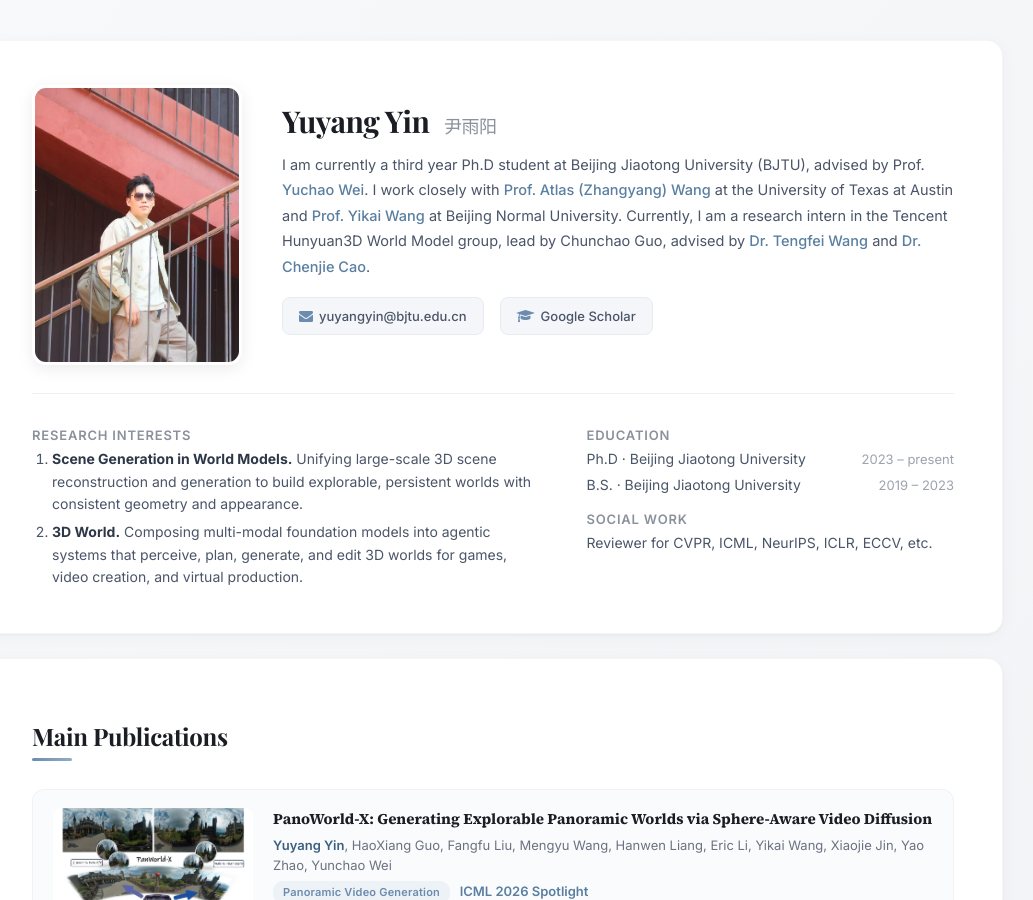
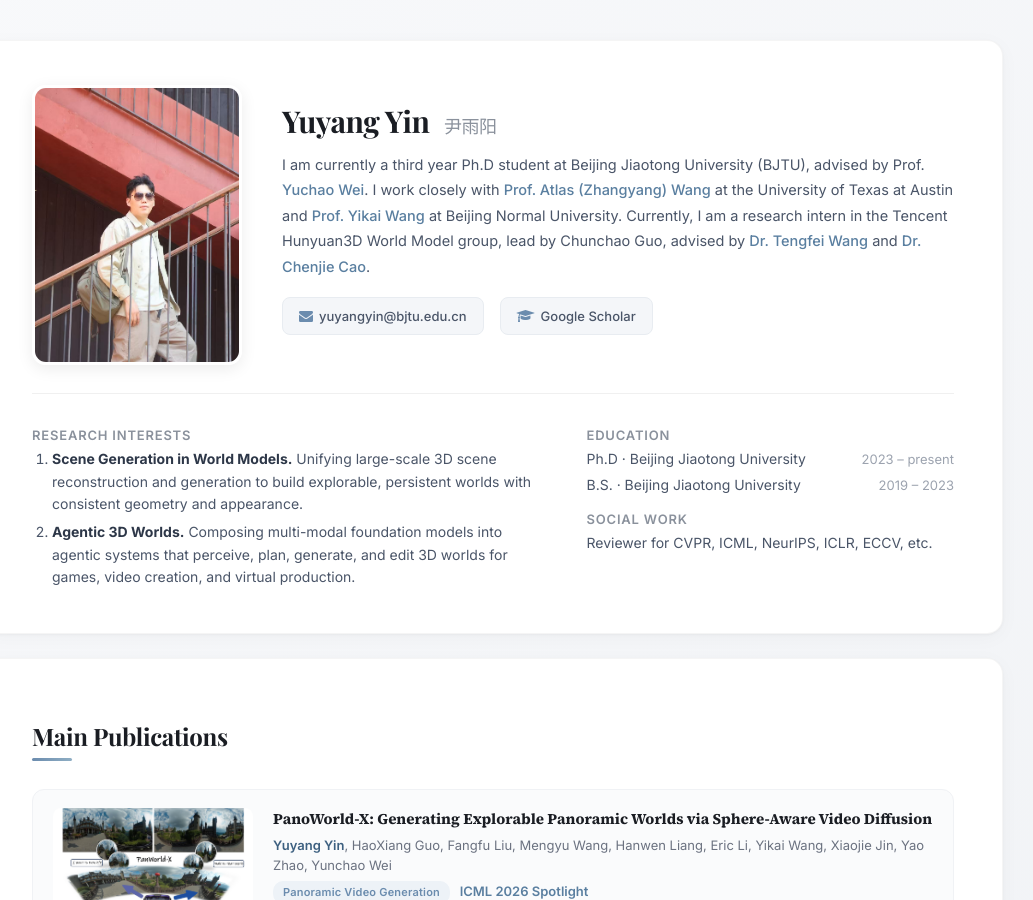
Before and after one commit to YuyangYin/YuyangYin.github.io, a Jekyll site: the page built from index.html, in a window 1280 px wide and 900 px high. Shown: the whole window, without its empty margins (147-1180 px from the left). Built offline with Jekyll 4.4.1, drawn with Linux system fonts in a browser that asks for light colours; a script that is not in the unit is left out.

Commit message:
Rename research keyword to Agentic 3D Worlds

```diff
--- a/_includes/yyy_introduction.html
+++ b/_includes/yyy_introduction.html
@@ -41,7 +41,7 @@
 			<li><strong>Scene Generation in World Models.</strong> Unifying large-scale 3D scene
 				reconstruction and generation to build explorable, persistent worlds with consistent geometry
 				and appearance.</li>
-			<li><strong>3D World.</strong> Composing multi-modal foundation models into
+			<li><strong>Agentic 3D Worlds.</strong> Composing multi-modal foundation models into
 				agentic systems that perceive, plan, generate, and edit 3D worlds for games, video creation,
 				and virtual production.</li>
 		</ol>
```
